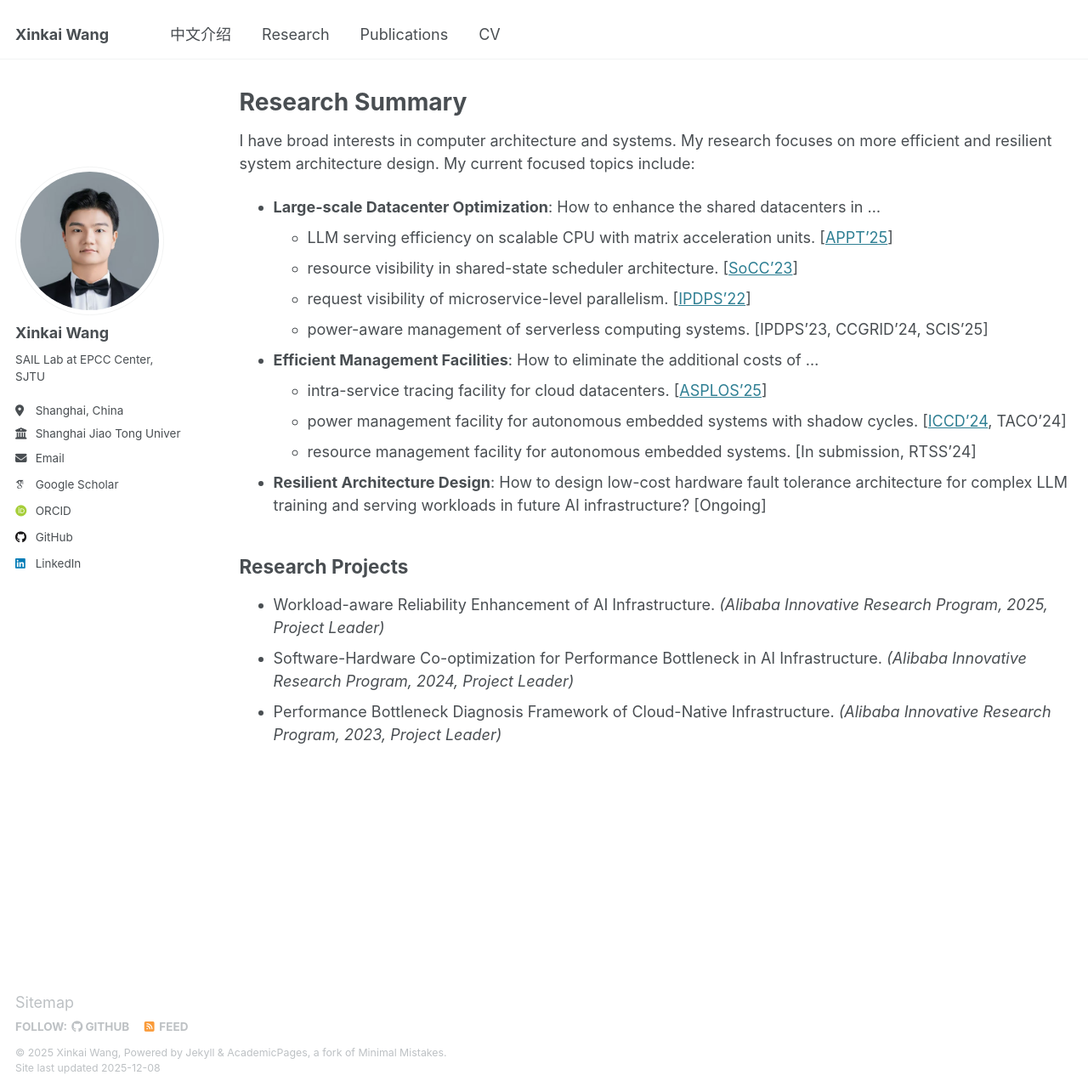
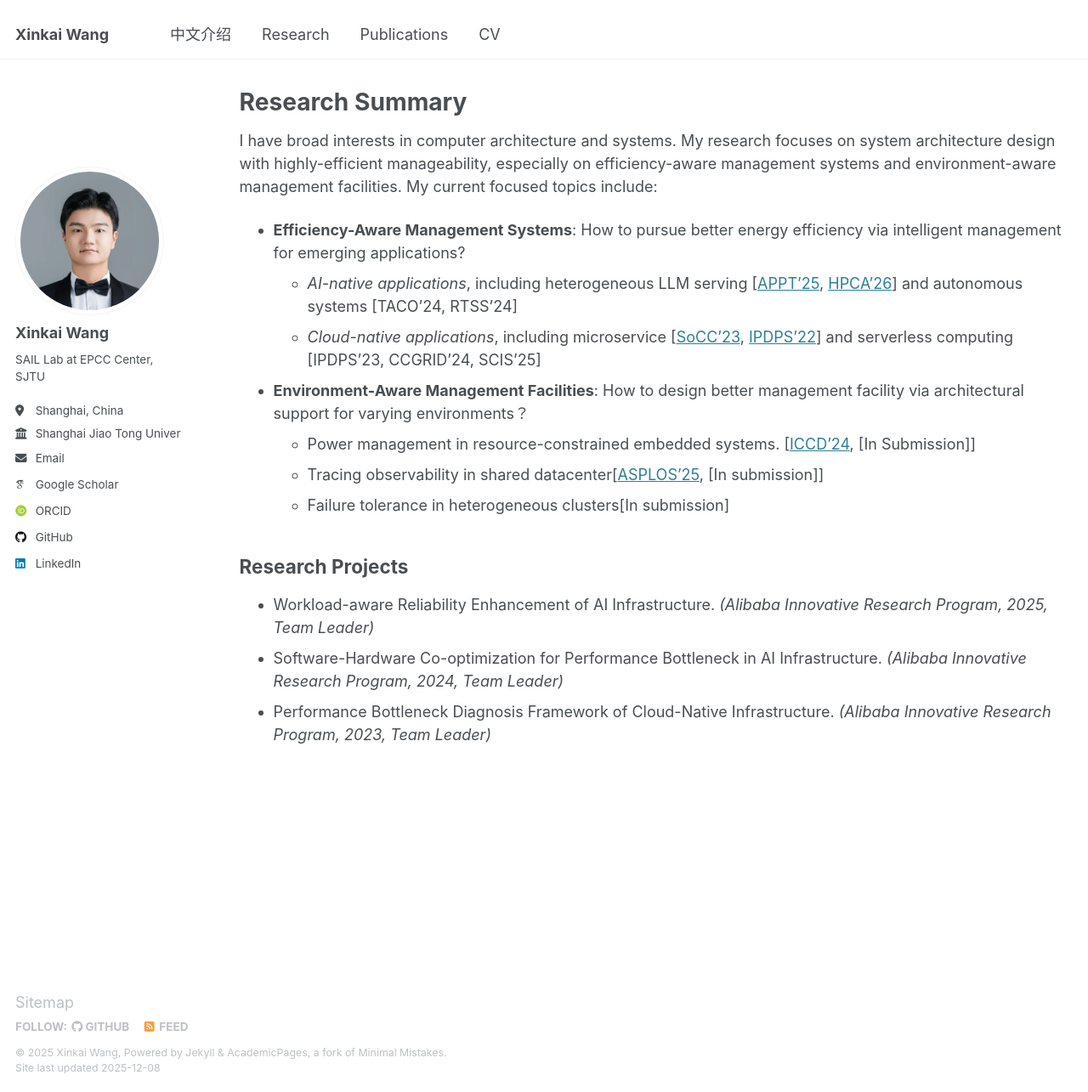
Before and after one commit to Wang-Xinkai/Wang-Xinkai.github.io, a Jekyll site: the page built from _pages/research.md, in a window 1280 px wide and 1285 px high. Shown: the whole window at 85% size. Built offline with Jekyll 4.4.1, drawn with Linux system fonts in a browser that asks for light colours; some web fonts are replaced.

Commit message:
after hpca

```diff
--- a/_pages/research.md
+++ b/_pages/research.md
@@ -8,23 +8,22 @@ author_profile: true
 
 {% include base_path %}
 
-I have broad interests in computer architecture and systems. My research focuses on more efficient and resilient system architecture design. My current focused topics include:
+I have broad interests in computer architecture and systems. My research focuses on system architecture design with highly-efficient manageability, especially on efficiency-aware management systems and environment-aware management facilities. My current focused topics include:
 
-- **Large-scale Datacenter Optimization**: How to enhance the shared datacenters in ...
-  - LLM serving efficiency on scalable CPU with matrix acceleration units.  [[APPT'25](/files/xinkai_asymserve_appt2025.pdf)]
-  - resource visibility in shared-state scheduler architecture. [[SoCC'23](/files/xinkai_not_all_socc2023.pdf)]
-  - request visibility of microservice-level parallelism. [[IPDPS'22](/files/xinkai_exploring_efficient_ipdps2022.pdf)]
-  - power-aware management of serverless computing systems. [IPDPS'23, CCGRID'24, SCIS'25]
-- **Efficient Management Facilities**: How to eliminate the additional costs of ...
-  - intra-service tracing facility for cloud datacenters. [[ASPLOS'25](/files/xinkai-asplos2025.pdf)]
-  - power management facility for autonomous embedded systems with shadow cycles. [[ICCD'24](/files/xinkai_continuous_energy_iccd2024.pdf), TACO'24]
-  - resource management facility for autonomous embedded systems. [In submission, RTSS'24]
-- **Resilient Architecture Design**: How to design low-cost hardware fault tolerance architecture for complex LLM training and serving workloads in future AI infrastructure? [Ongoing]
+- **Efficiency-Aware Management Systems**: How to pursue better energy efficiency via intelligent management for emerging applications?
+  - *AI-native applications*, including heterogeneous LLM serving [[APPT'25](/files/xinkai_asymserve_appt2025.pdf), [HPCA'26](/files/xinkai_hpca2026.pdf)] and autonomous systems [TACO'24, RTSS'24]
+  - *Cloud-native applications*, including microservice [[SoCC'23](/files/xinkai_not_all_socc2023.pdf), [IPDPS'22](/files/xinkai_exploring_efficient_ipdps2022.pdf)] and serverless computing [IPDPS'23, CCGRID'24, SCIS'25]
+- **Environment-Aware Management Facilities**: How to design better management facility via architectural support for
+varying environments？
+  - Power management in resource-constrained embedded systems. [[ICCD'24](/files/xinkai_continuous_energy_iccd2024.pdf), [In Submission]]
+  - Tracing observability in shared datacenter[[ASPLOS'25](/files/xinkai-asplos2025.pdf), [In submission]]
+  - Failure tolerance in heterogeneous clusters[In submission]
+<!-- - **Resilient Architecture Design**: How to design low-cost hardware fault tolerance architecture for complex LLM training and serving workloads in future AI infrastructure? [Ongoing] -->
 
 ## Research Projects
 
-- Workload-aware Reliability Enhancement of AI Infrastructure. *(Alibaba Innovative Research Program, 2025, Project Leader)*
-- Software-Hardware Co-optimization for Performance Bottleneck in AI Infrastructure. *(Alibaba Innovative Research Program, 2024, Project Leader)*
-- Performance Bottleneck Diagnosis Framework of Cloud-Native Infrastructure. *(Alibaba Innovative Research Program, 2023, Project Leader)*
+- Workload-aware Reliability Enhancement of AI Infrastructure. *(Alibaba Innovative Research Program, 2025, Team Leader)*
+- Software-Hardware Co-optimization for Performance Bottleneck in AI Infrastructure. *(Alibaba Innovative Research Program, 2024, Team Leader)*
+- Performance Bottleneck Diagnosis Framework of Cloud-Native Infrastructure. *(Alibaba Innovative Research Program, 2023, Team Leader)*
 <!-- - Research for. *(NSFC Joint Fund for Regional Innovation and Development, 2024-2027, Participate)* -->
 <!-- - Research for. *(NSFC Excellent Young Scientists Fund, 2022-2024, Participate)* -->
```
Also changed, not shown: _pages/about.md (+13 -6 lines), _pages/chinese-about.md (+17 -12 lines), _pages/publication.md (+18 -14 lines), 4 other files.
